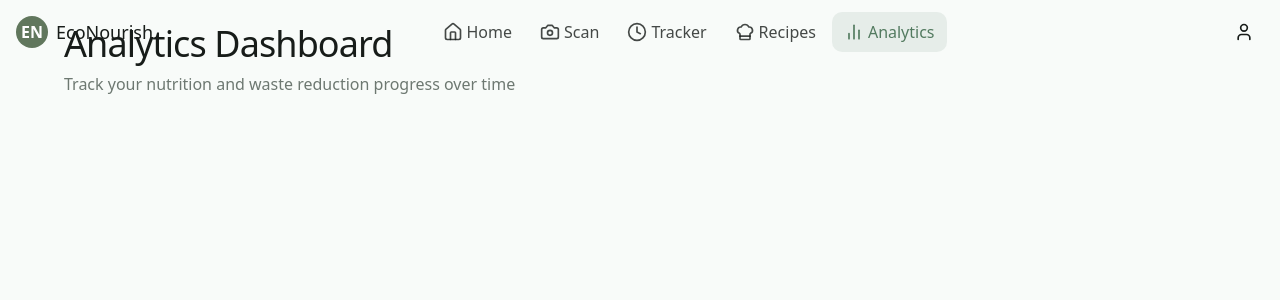
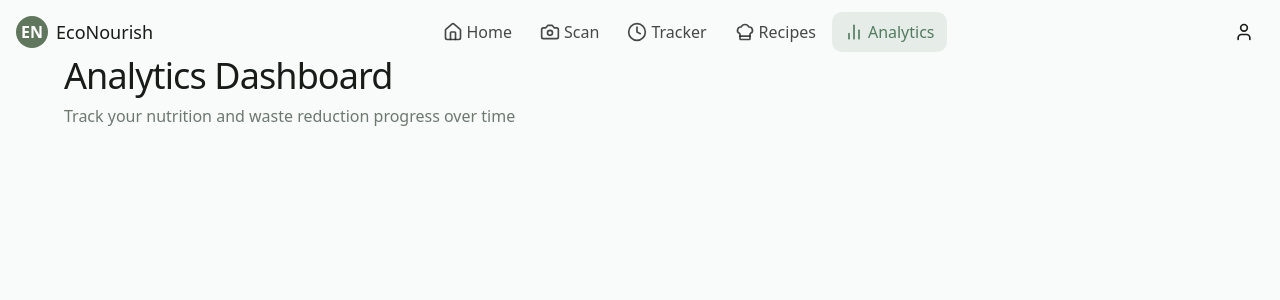
Before and after one commit to ailes39/eco-nourish-scout, a React (Vite) app: page /analytics in a window 1280 px wide. Shown: the top 300 px of the page. Built offline with nearby package versions, Linux system fonts and the light colour scheme.

Commit message:
Adjust Analytics page title position
Move the title of the Analytics page slightly downwards to improve visibility and prevent overlap with the navigation bar.

```diff
--- a/src/pages/Analytics.tsx
+++ b/src/pages/Analytics.tsx
@@ -17,7 +17,7 @@ const Analytics = () => {
 
   return (
     <Layout className="px-4 py-6 md:px-6 lg:px-8">
-      <header className="max-w-6xl mx-auto mb-8">
+      <header className="max-w-6xl mx-auto mb-8 pt-8">
         <h1 className="text-3xl md:text-4xl font-medium tracking-tight">Analytics Dashboard</h1>
         <p className="text-muted-foreground mt-2">
           Track your nutrition and waste reduction progress over time
```
